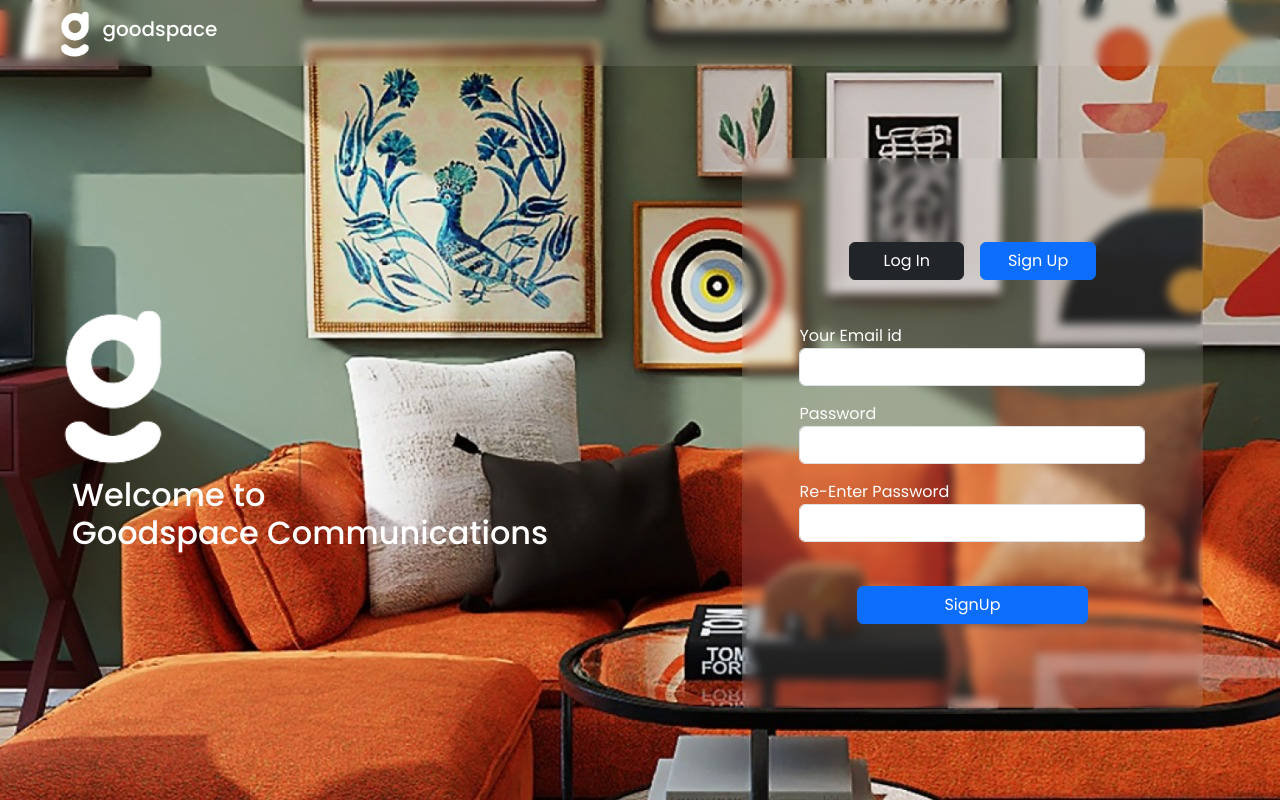
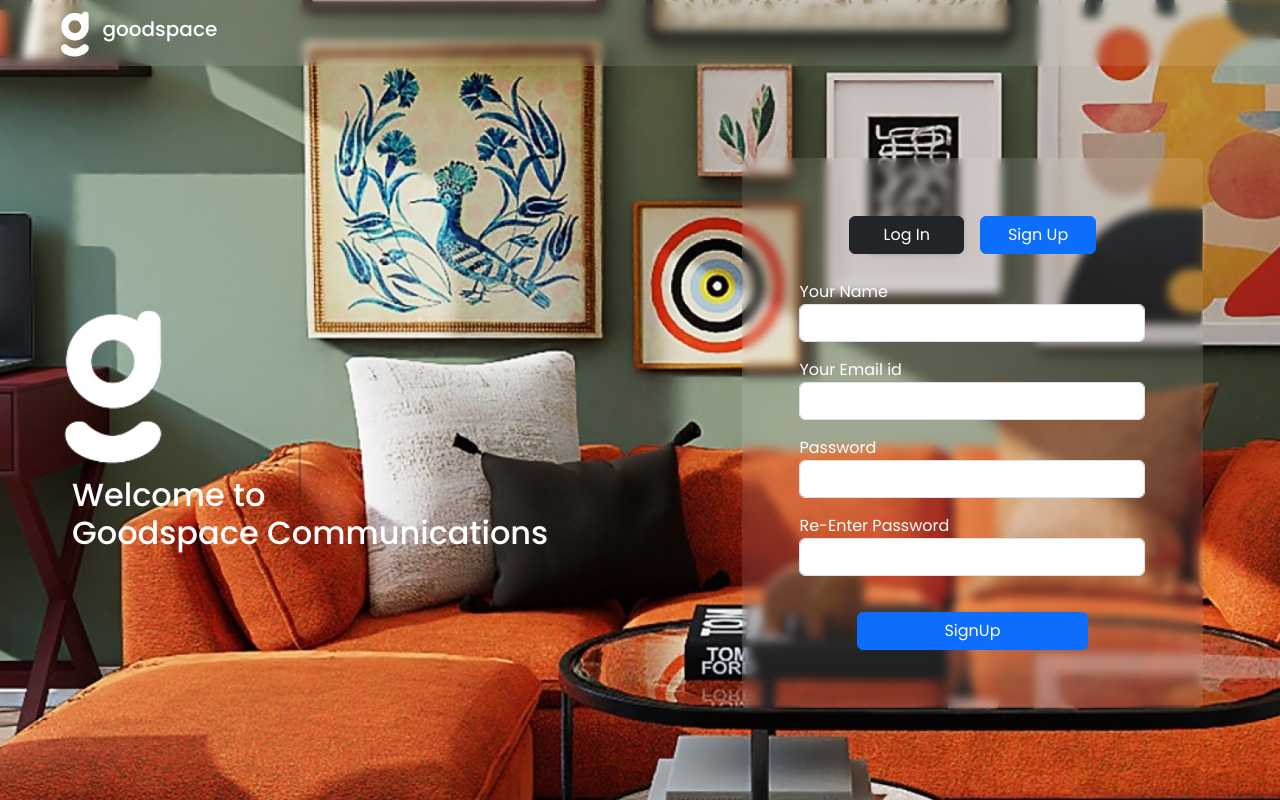
Before and after one commit to VirenderNayal/chat_app, a React (Create React App) app in the folder frontend/: page / in a window 1280 px wide. Both pictures are taken after a click on the button "Log In". Built offline with nearby package versions, Linux system fonts and the light colour scheme.

Commit message:
checkpoint -VirenderNayal

```diff
--- a/frontend/package.json
+++ b/frontend/package.json
@@ -2,6 +2,7 @@
   "name": "frontend",
   "version": "0.1.0",
   "private": true,
+  "proxy" : "http://127.0.0.1:5000/",
   "dependencies": {
     "@testing-library/jest-dom": "^5.17.0",
     "@testing-library/react": "^13.4.0",
--- a/frontend/src/App.js
+++ b/frontend/src/App.js
@@ -1,12 +1,14 @@
 import { BrowserRouter, Route, Routes } from "react-router-dom";
 import Homepage from "./pages/Homepage";
 import "./App.css"
+import Login from "./components/Login";
 
 function App() {
   return (
     <BrowserRouter>
       <Routes>
         <Route path="/" element={<Homepage />} />
+        <Route path="/login" element={<Login />} />
       </Routes>
     </BrowserRouter>
   );
--- a/frontend/src/components/Signup.js
+++ b/frontend/src/components/Signup.js
@@ -1,28 +1,72 @@
-import React, { useState } from 'react'
+import React, { useState } from 'react';
+const axios = require("axios");
+const { useNavigate } = "react-router-dom";
 
 function Signup() {
+    const [name, setName] = useState()
     const [email, setEmail] = useState()
     const [password, setPassword] = useState()
     const [repassword, setRepassword] = useState()
+    const [ack, setAck] = useState()
+    const navigate = useNavigate;
 
+    const submitHandler = async () => {
+        setAck("");
+        if (!email || !password || !repassword || !name) {
+            setAck("Please fill all the fields.");
+            return;
+        }
+
+        if (password !== repassword) {
+            setAck("Password doesn't match");
+            return;
+        }
+
+        // try {
+        //     const config = {
+        //         headers: {
+        //             "Content-type": "application/json",
+        //         },
+        //     }
+
+        //     // const { data } = await axios.post("/api/user", { name, email, password }, config);
+
+        //     // setAck("Sign Up successfull !!");
+
+        //     // localStorage.setItem('userInfo', JSON.stringify(data));
+        //     // console.log("before calll");
+        //     // const data = await axios.get("/ss");
+        //     // console.log(data);
+        //     // navigate("/login")
+
+        // } catch (error) {
+        //     console.log("nocall")
+        //     // setAck(error)
+        // }
+    }
     return (
         <>
-            <from className="w-100 d-flex flex-column justify-content-center align-items-center">
+            <from className="w-100 d-flex flex-column justify-content-center align-items-center mt-2">
+                <div className="form-group w-75 py-2">
+                    <label for="name">Your Name</label>
+                    <input type="text" className="form-control" id="name" onChange={(e) => { setName(e.target.value) }} />
+                </div>
                 <div className="form-group w-75 py-2">
                     <label for="email">Your Email id</label>
-                    <input type="email" className="form-control" id="email" onChange={(e) => {setEmail(e.target.value)}}/>
+                    <input type="email" className="form-control" id="email" onChange={(e) => { setEmail(e.target.value) }} />
                 </div>
                 <div className="form-group w-75 py-2">
                     <label for="password">Password</label>
-                    <input type="password" className="form-control" id="password" onChange={(e) => {setPassword(e.target.value)}}/>
+                    <input type="password" className="form-control" id="password" onChange={(e) => { setPassword(e.target.value) }} />
                 </div>
                 <div className="form-group w-75 py-2">
                     <label for="repassword">Re-Enter Password</label>
-                    <input type="password" className="form-control" id="repassword" onChange={(e) => {setRepassword(e.target.value)}}/>
+                    <input type="password" className="form-control" id="repassword" onChange={(e) => { setRepassword(e.target.value) }} />
                 </div>
             </from>
 
-            <button className='btn btn-primary w-50'>SignUp</button>
+            <div className='text-info'>{ack}</div>
+            <button className='btn btn-primary w-50 mt-2' onClick={submitHandler}>SignUp</button>
         </>
     )
 }
--- a/frontend/src/pages/Homepage.js
+++ b/frontend/src/pages/Homepage.js
@@ -1,11 +1,22 @@
-import React, { useState } from 'react'
+import React, { useEffect, useState } from 'react'
 import Navbar from './Navbar'
 import logo from "../logo.png"
 import Login from '../components/Login'
 import Signup from '../components/Signup'
+import axios from 'axios'
 
 const Homepage = () => {
   const [isLogin, setIsLogin] = useState(true)
+
+  const f = async () => {
+    const data = await axios.get("/");
+    console.log(data);
+  }
+
+  useEffect(() => {
+    f();
+  }, [])
+
 
   const switchLoginSignup = () => {
     setIsLogin(!isLogin)
```
Also changed, not shown: 2 other files (tests, documents, lock files or other folders).
